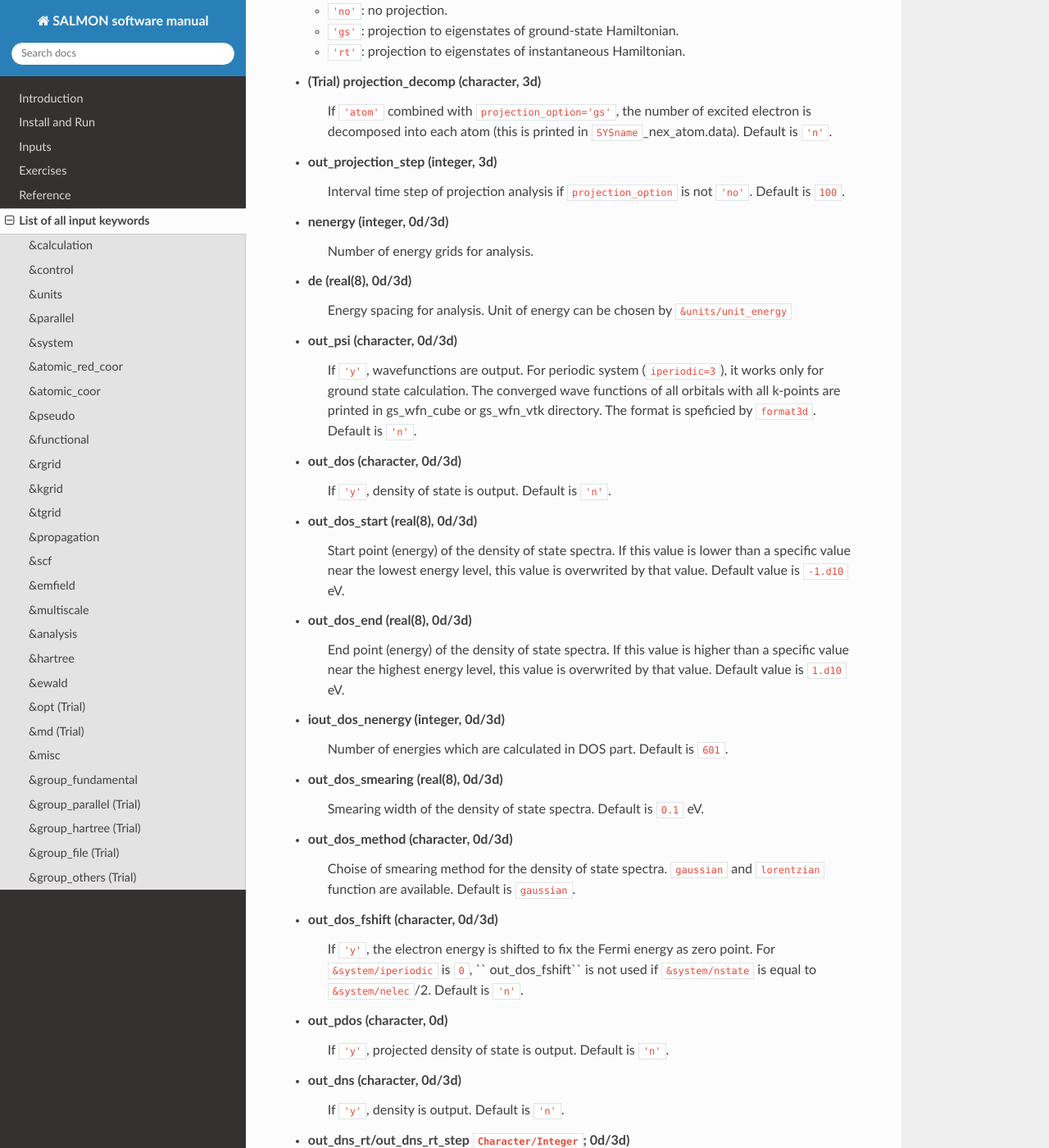
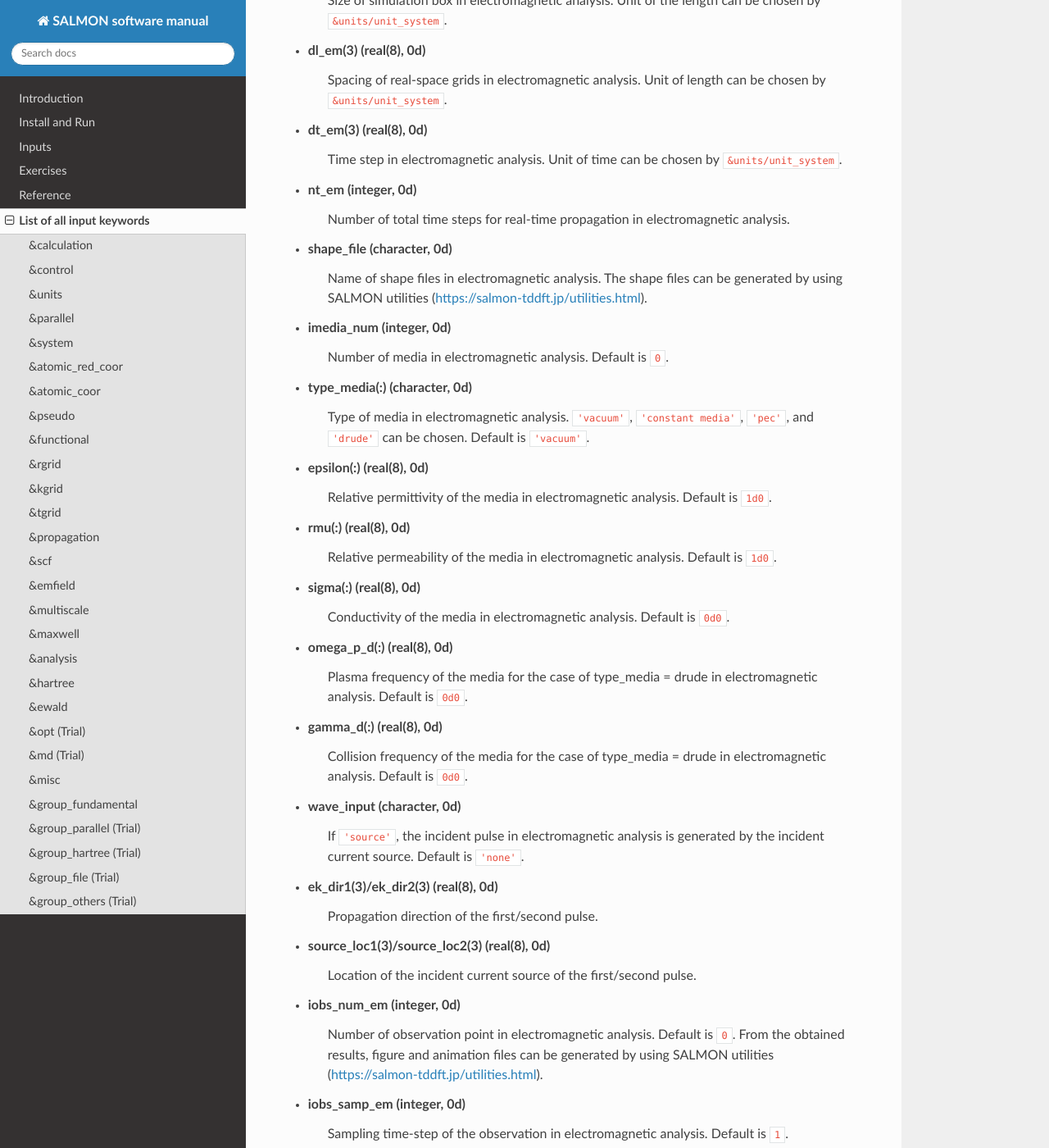
Before and after one commit to SALMON-TDDFT/SALMON-DOCS, a Sphinx documentation site: the page built from source/input_keyword_list.rst, in a window 1280 px wide and 1400 px high, scrolled down 13876 px. Shown: the whole window at 82% size. Built offline with Sphinx 7.4.7 and the Read the Docs theme 2.0.0, drawn with Linux system fonts in a browser that asks for light colours; formulas are drawn with MathJax 3; some of the changed text lies outside the part shown.

Commit message:
Add maxwell's key words.

```diff
--- a/source/input_keyword_list.rst
+++ b/source/input_keyword_list.rst
@@ -16,6 +16,7 @@
 -  `&propagation`_
 -  `&scf`_
 -  `&emfield`_
+-  `&maxwell`_
 -  `&analysis`_
 -  `&hartree`_
 -  `&ewald`_
@@ -624,6 +625,61 @@
    If file name is specified in the option, the coordinates of the macropoints are set from the file.
    Default value is ``''``.
 
+&maxwell
+--------
+- **al_em(3)** (real(8), 0d)
+   Size of simulation box in electromagnetic analysis. Unit of the length can be chosen by ``&units/unit_system``.
+
+- **dl_em(3)** (real(8), 0d)
+   Spacing of real-space grids in electromagnetic analysis. Unit of length can be chosen by ``&units/unit_system``.
+
+- **dt_em(3)** (real(8), 0d)
+   Time step in electromagnetic analysis. Unit of time can be chosen by ``&units/unit_system``.
+
+- **nt_em** (integer, 0d)
+   Number of total time steps for real-time propagation in electromagnetic analysis.
+
+- **shape_file** (character, 0d)
+   Name of shape files in electromagnetic analysis. The shape files can be generated by using SALMON utilities (https://salmon-tddft.jp/utilities.html).
+
+- **imedia_num** (integer, 0d)
+   Number of media in electromagnetic analysis. Default is ``0``.
+
+- **type_media(:)** (character, 0d)
+   Type of media in electromagnetic analysis. ``'vacuum'``, ``'constant media'``, ``'pec'``, and ``'drude'`` can be chosen. Default is ``'vacuum'``.
+
+- **epsilon(:)** (real(8), 0d)
+   Relative permittivity of the media in electromagnetic analysis. Default is ``1d0``.
+
+- **rmu(:)** (real(8), 0d)
+   Relative permeability of the media in electromagnetic analysis. Default is ``1d0``.
+
+- **sigma(:)** (real(8), 0d)
+   Conductivity of the media in electromagnetic analysis. Default is ``0d0``.
+
+- **omega_p_d(:)** (real(8), 0d)
+   Plasma frequency of the media for the case of type_media = drude in electromagnetic analysis. Default is ``0d0``.
+
+- **gamma_d(:)** (real(8), 0d)
+   Collision frequency of the media for the case of type_media = drude in electromagnetic analysis. Default is ``0d0``.
+
+- **wave_input** (character, 0d)
+   If ``'source'``, the incident pulse in electromagnetic analysis is generated by the incident current source. Default is ``'none'``.
+
+- **ek_dir1(3)/ek_dir2(3)** (real(8), 0d)
+   Propagation direction of the first/second pulse.
+
+- **source_loc1(3)/source_loc2(3)** (real(8), 0d)
+   Location of the incident current source of the first/second pulse.
+
+- **iobs_num_em** (integer, 0d)
+   Number of observation point in electromagnetic analysis. Default is ``0``. From the obtained results, figure and animation files can be generated by using SALMON utilities (https://salmon-tddft.jp/utilities.html).
+
+- **iobs_samp_em** (integer, 0d)
+   Sampling time-step of the observation in electromagnetic analysis. Default is ``1``.
+
+- **obs_loc_em(:,3)** (integer, 0d)
+   Location of the observation point in electromagnetic analysis.
 
 &analysis
 ---------
```
